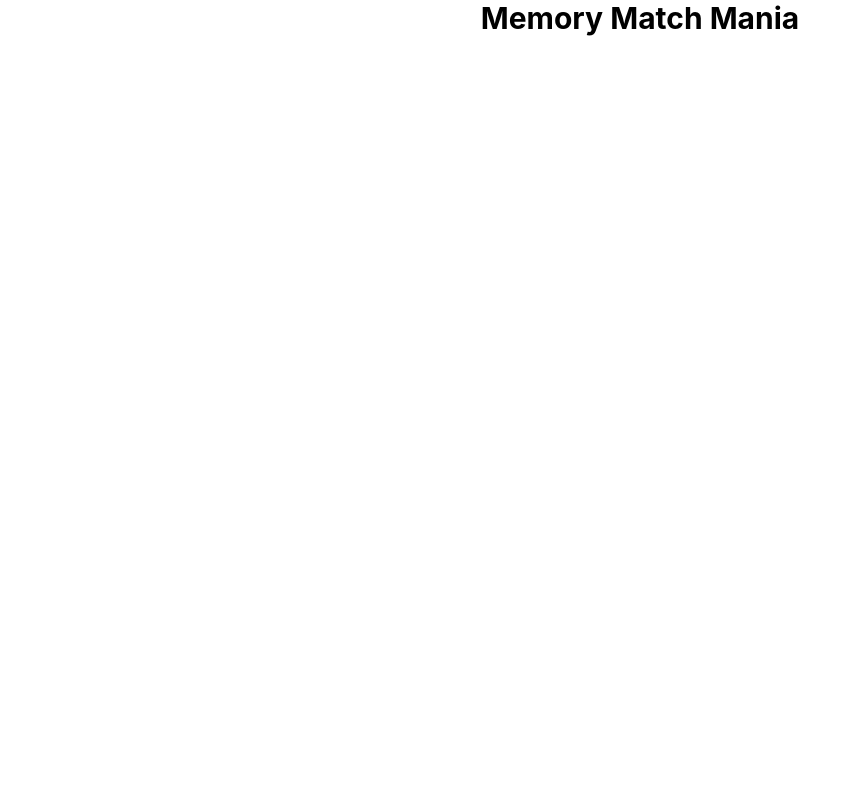
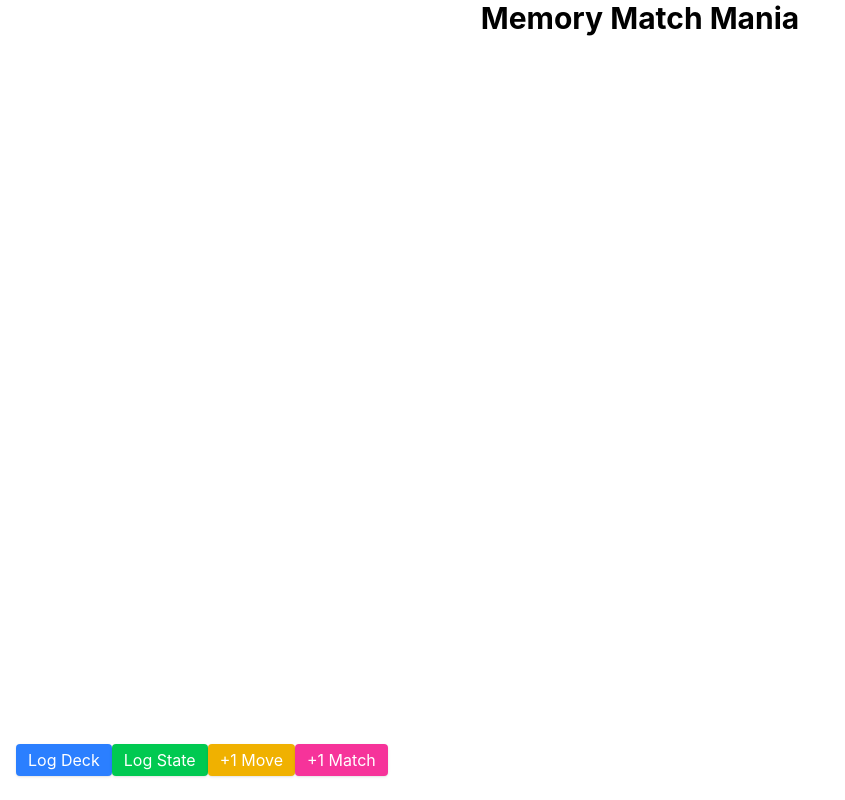
Before and after one commit to Tharmeem1999/React_Project-Card_Flip_Game, a React (Vite) app: page / in a window 1280 px wide. Shown: the whole page, without its empty margins (0-845 px from the left). Built offline with nearby package versions, Linux system fonts and the light colour scheme.

Commit message:
Set Up the Game State in App - Generate and Shuffle Icons Using the Fisher-Yates Algorithm

```diff
--- a/src/App.jsx
+++ b/src/App.jsx
@@ -1,13 +1,61 @@
+import { useState } from "react";
 import Settings from "./components/Settings";
 import Scoreboard from "./components/Scoreboard";
 import ResetButton from "./components/ResetButton";
 import GameBoard from "./components/GameBoard";
 import Graffiti from "./components/Graffiti";
+import TempComponent from "./components/TempComponent";
+import generateIcons from "./utils/generateIcons";
+import shuffleDeck from "./utils/shuffleDeck";
 
 const App = () => {
+  // State to store the current grid size (e.g., 4x4)
+  const [gridSize, setGridSize] = useState(4);
+
+  // Function to create a new shuffled deck of emoji pairs based on the grif size
+  const createNewDeck = (size) => {
+    // Calculate how many unique icons are needed (half the number of cards)
+    const iconCount = (size * size) / 2;
+
+    // Generate that many unique random icons
+    const icons = generateIcons(iconCount);
+
+    // Duplicate the icons to create pairs (each icon appears twice)
+    const newDeck = [...icons, ...icons]
+
+    // Shuffle the full deck so the pairs are randomly distributed
+    return shuffleDeck(newDeck);
+  }
+
+  // Lazily initialize the desk state.
+  // The function passed to useState is only executed on the initial render.
+  // This sets up the board correctly from the start wothout an effect.
+  // State to store the current deck of cards (intialized only once).
+  const [deck, setDeck] = useState(() => createNewDeck(4));
+
+  // State to count the number of moves made by the player.
+  const [moves, setMoves] = useState(0);
+
+  // State to track how many matches the player has found
+  const [matches, setMatches] = useState(0);
+
+  // State to trigger a re-render/ reset in the GameBoard
+  // (used as a key or signal)
+  const [resetCounter, setResetCounter] = useState(0);
+
   return (
     <div>
-      <h1 className="text-3xl font-bold text-center">
+      <TempComponent
+        deck={deck}
+        gridSize={gridSize}
+        moves={moves}
+        matches={matches}
+        resetCounter={resetCounter}
+        setMoves={setMoves}
+        setMatches={setMatches}
+      />
+
+      <h1 className="text-3xl font-bold text-center mb-4">
         Memory Match Mania
       </h1>
 
--- /dev/null
+++ b/src/components/TempComponent.jsx
@@ -0,0 +1,60 @@
+const TempComponent = ({ deck, gridSize, moves, matches, resetCounter, setMoves, setMatches }) => {
+    return (
+        <div className="fixed bottom-4 left-4 space-y-2 z-50">
+            <button
+                onClick={() => {
+                    // Initialize an empty array to hold each row of the grid
+                    const grid = [];
+
+                    // Loop through the deck in steps of `gridSize` to create rows
+                    for (
+                        let i = 0;            // Start at the first index
+                        i < deck.length;      // Continue while i is less than deck length
+                        i += gridSize         // Increment i by the number of columns per row
+                    ) {
+                        // Slice a row of `gridSize` items from the deck
+                        const row = deck.slice(i, i + gridSize);
+
+                        // Add the row to the grid array
+                        grid.push(row);
+                    }
+
+                    // Log a label for the deck grid with its size
+                    console.log(`🧩 Deck Grid (${gridSize}x${gridSize}):`)
+
+                    // Loop through each row and log it as a string of icons
+                    grid.forEach((row, idx) =>
+                        console.log(`Row ${idx + 1}:`, row.join(""))
+                    );
+                }}
+                className="px-3 py-1 bg-blue-500 text-white rounded shadow"
+            >
+                Log Deck
+            </button>
+            <button
+                onClick={() => console.log(gridSize, moves, matches, resetCounter)}
+                className="px-3 py-1 bg-green-500 text-white rounded shadow"
+            >
+                Log State
+            </button>
+
+            {/* Increment Moves Button */}
+            <button
+                onClick={() => setMoves((prev) => prev + 1)}
+                className="px-3 py-1 bg-yellow-500 text-white rounded shadow"
+            >
+                +1 Move
+            </button>
+
+            {/* Increment Matches Button */}
+            <button
+                onClick={() => setMatches((prev) => prev + 1)}
+                className="px-3 py-1 bg-pink-500 text-white rounded shadow"
+            >
+                +1 Match
+            </button>
+        </div>
+    );
+};
+
+export default TempComponent;
--- /dev/null
+++ b/src/utils/generateIcons.js
@@ -0,0 +1,20 @@
+// A predefined set of fun and recognizable emojis to use as card icons.
+const emojiSet = [
+    "🍎", "🐶", "🚀", "🎈", "🏀", "🌟", "🍕", "🐸",
+    "🎸", "🚲", "🐧", "🎁", "🧩", "📚", "🦄", "🍩",
+    "📱", "🎮", "🍔", "🐱", "🎯", "🥇", "💡", "🧠",
+    "🌍", "🎨", "🎵", "⚽", "🛸", "🍪", "🐼", "🎃",
+    "🕹️", "🎬", "📷", "🍣",
+];
+
+// Function to generate a set of random emojis based on the requested count.
+const generateIcons = (count) => {
+    // Makes a shallow copy of the emoji set
+    const shuffled = [...emojiSet]
+        // Shuffles the copy using a simple random sort
+        .sort(() => 0.5 - Math.random());
+    // Returns the first `count` emojis from the shuuffled result
+    return shuffled.slice(0, count);
+};
+
+export default generateIcons;
--- /dev/null
+++ b/src/utils/shuffleDeck.js
@@ -0,0 +1,19 @@
+// Function to shuffle an array using the Fisher-Yates algorithm
+const shuffleDeck = (deck) => {
+    // Create a shallow copy of the deck so the original deck isn't modified
+    const shuffled = [...deck];
+
+    // Iterate backwards trough the array
+    for (let i = shuffled.length - 1; i > 0; i--) {
+        // Generate a random index from 0 to i (inclusive)
+        const j = Math.floor(Math.random() * (i + 1));
+
+        // Swap the elements at indices i and j
+        [shuffled[i], shuffled[j]] = [shuffled[j], shuffled[i]];
+    }
+
+    // Return the shuffled array
+    return shuffled;
+};
+
+export default shuffleDeck;
```
